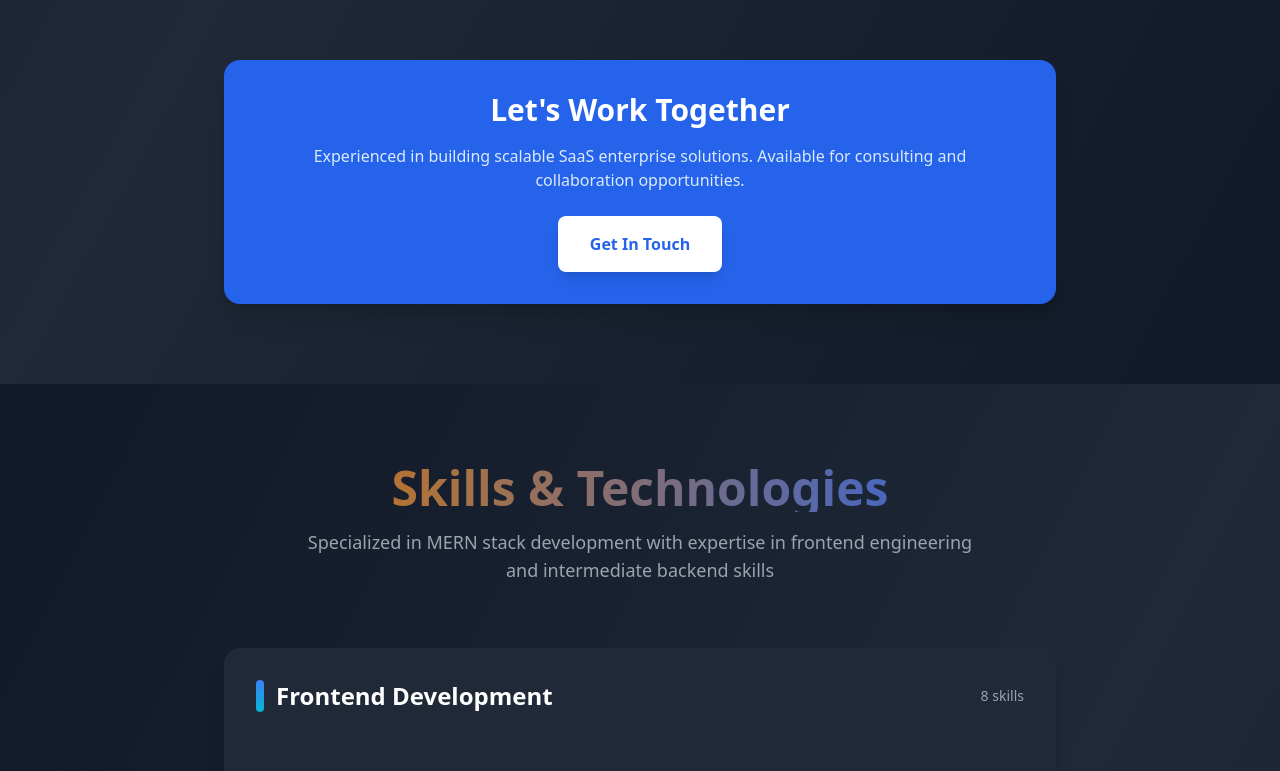
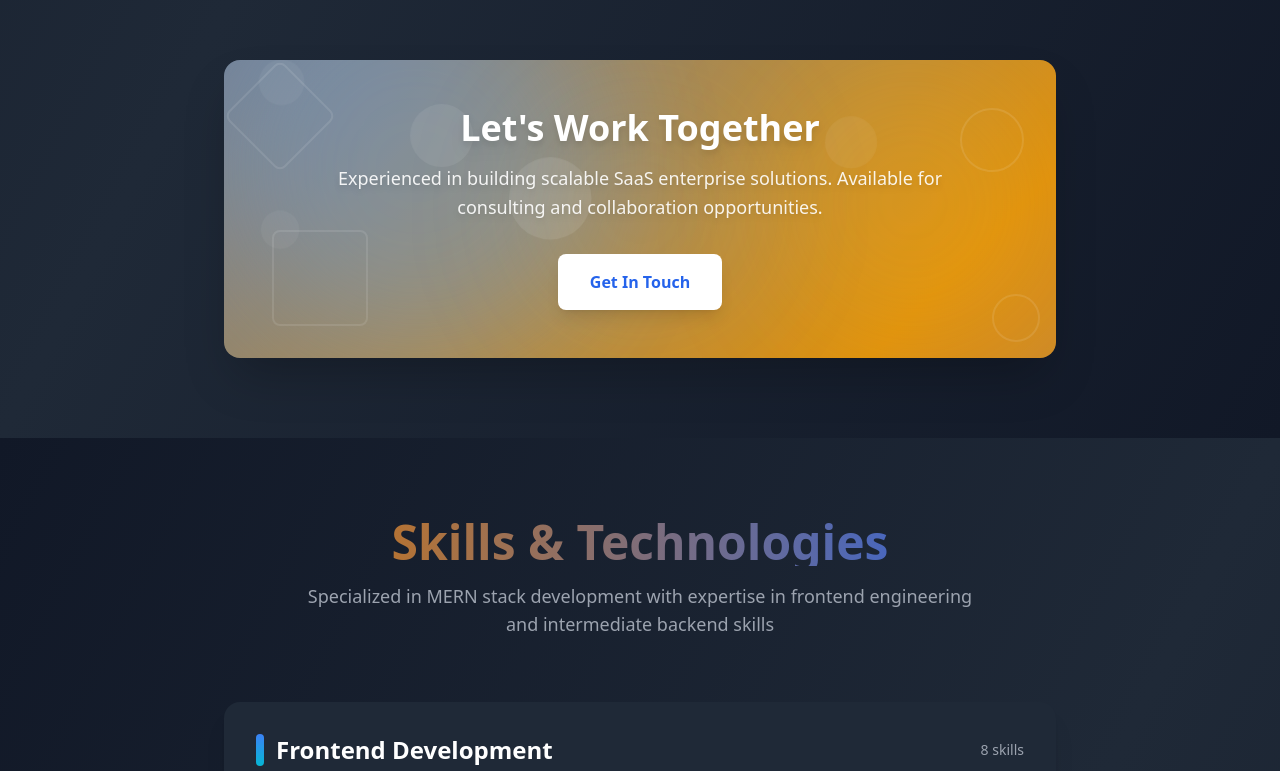
Before and after one commit to Bernardiho10/portfolio, a Next.js app: page / in a window 1280 px wide. Shown: the part 3100-3871 px from the top of the page. Built offline with nearby package versions, Linux system fonts and the light colour scheme.

Commit message:
Added animation and styles to the Lets work together section

```diff
--- a/src/app/globals.css
+++ b/src/app/globals.css
@@ -618,3 +618,77 @@ code[data-line-numbers-max-digits="3"] > [data-line]::before {
 
 /* Custom cursor for desktop only - REMOVED for better accessibility */
 /* The custom cursor was causing issues, so we'll keep default cursor */
+
+/* Animated gradient background */
+@keyframes gradient-xy {
+  0%, 100% {
+    background-position: 0% 50%;
+    opacity: 0.9;
+  }
+  50% {
+    background-position: 100% 50%;
+    opacity: 1;
+  }
+}
+
+.animate-gradient-xy {
+  background: linear-gradient(-45deg, #3b82f6, #6366f1, #f59e0b, #3b82f6);
+  background-size: 400% 400%;
+  animation: gradient-xy 8s ease infinite;
+}
+
+/* Floating bubbles animation with pop effect */
+@keyframes bubble-pop {
+  /* Appear and start floating */
+  0% {
+    transform: translate(0, 0) scale(0);
+    opacity: 0;
+  }
+  3% {
+    transform: translate(0, 0) scale(1);
+    opacity: 0.3;
+  }
+  /* Float around - varied paths */
+  15% {
+    transform: translate(20px, -30px) scale(1.05);
+    opacity: 0.4;
+  }
+  30% {
+    transform: translate(-15px, -50px) scale(0.95);
+    opacity: 0.35;
+  }
+  45% {
+    transform: translate(30px, -40px) scale(1.1);
+    opacity: 0.4;
+  }
+  60% {
+    transform: translate(-25px, -30px) scale(0.98);
+    opacity: 0.38;
+  }
+  70% {
+    transform: translate(10px, -25px) scale(1.02);
+    opacity: 0.36;
+  }
+  /* Pop effect - scale up and fade out */
+  78% {
+    transform: translate(10px, -25px) scale(1.3);
+    opacity: 0.25;
+  }
+  82% {
+    transform: translate(10px, -25px) scale(1.8);
+    opacity: 0.1;
+  }
+  85% {
+    transform: translate(10px, -25px) scale(2.2);
+    opacity: 0;
+  }
+  /* Hidden before reappearing */
+  85.1%, 100% {
+    transform: translate(0, 0) scale(0);
+    opacity: 0;
+  }
+}
+
+.animate-bubble-pop {
+  animation: bubble-pop 12s ease-in-out infinite;
+}
--- a/src/components/sections/Experience.tsx
+++ b/src/components/sections/Experience.tsx
@@ -245,23 +245,64 @@ export function Experience() {
         </div>
 
         {/* Call to Action */}
-        <div className="mt-16 text-center">
-          <div className="bg-gradient-to-r from-blue-600 to-royal-600 rounded-2xl p-8 shadow-xl">
-            <h3 className="text-2xl sm:text-3xl font-bold text-white mb-4">
+        <div className="mt-16 text-center relative">
+          <div className="relative rounded-2xl p-8 sm:p-12 shadow-2xl overflow-hidden">
+            {/* Animated Background Gradient */}
+            <div className="absolute inset-0 animate-gradient-xy"></div>
+
+            {/* Animated Blob Shapes */}
+            <div className="absolute top-0 right-0 w-72 h-72 bg-gold-400/30 rounded-full blur-3xl animate-pulse"></div>
+            <div className="absolute bottom-0 left-0 w-96 h-96 bg-royal-400/30 rounded-full blur-3xl animate-pulse" style={{ animationDelay: '1s' }}></div>
+            <div className="absolute top-1/2 left-1/2 transform -translate-x-1/2 -translate-y-1/2 w-64 h-64 bg-blue-400/20 rounded-full blur-3xl animate-pulse" style={{ animationDelay: '2s' }}></div>
+
+            {/* Floating Bubbles with Pop Effect */}
+            <div className="absolute top-1/4 left-1/4 w-16 h-16 bg-white/20 rounded-full animate-bubble-pop" style={{ animationDelay: '0s', animationDuration: '12s' }}></div>
+            <div className="absolute top-1/3 right-1/4 w-12 h-12 bg-white/15 rounded-full animate-bubble-pop" style={{ animationDelay: '1s', animationDuration: '14s' }}></div>
+            <div className="absolute bottom-1/4 left-1/3 w-20 h-20 bg-white/25 rounded-full animate-bubble-pop" style={{ animationDelay: '2s', animationDuration: '13s' }}></div>
+            <div className="absolute top-1/2 right-1/3 w-14 h-14 bg-white/18 rounded-full animate-bubble-pop" style={{ animationDelay: '0.5s', animationDuration: '15s' }}></div>
+            <div className="absolute bottom-1/3 right-1/5 w-18 h-18 bg-white/22 rounded-full animate-bubble-pop" style={{ animationDelay: '1.5s', animationDuration: '11s' }}></div>
+            <div className="absolute top-2/3 left-1/5 w-10 h-10 bg-white/15 rounded-full animate-bubble-pop" style={{ animationDelay: '2.5s', animationDuration: '13.5s' }}></div>
+            <div className="absolute top-1/5 right-1/2 w-22 h-22 bg-white/20 rounded-full animate-bubble-pop" style={{ animationDelay: '0.8s', animationDuration: '14.5s' }}></div>
+            <div className="absolute bottom-1/5 left-2/3 w-13 h-13 bg-white/18 rounded-full animate-bubble-pop" style={{ animationDelay: '1.8s', animationDuration: '12.2s' }}></div>
+            <div className="absolute top-3/4 left-1/2 w-11 h-11 bg-white/16 rounded-full animate-bubble-pop" style={{ animationDelay: '3s', animationDuration: '12.8s' }}></div>
+            <div className="absolute top-1/6 right-1/6 w-15 h-15 bg-white/19 rounded-full animate-bubble-pop" style={{ animationDelay: '0.3s', animationDuration: '13.3s' }}></div>
+            <div className="absolute bottom-1/6 left-1/6 w-17 h-17 bg-white/21 rounded-full animate-bubble-pop" style={{ animationDelay: '1.2s', animationDuration: '14.2s' }}></div>
+            <div className="absolute top-5/6 right-2/3 w-9 h-9 bg-white/14 rounded-full animate-bubble-pop" style={{ animationDelay: '2.2s', animationDuration: '11.5s' }}></div>
+            <div className="absolute top-2/5 left-3/4 w-19 h-19 bg-white/23 rounded-full animate-bubble-pop" style={{ animationDelay: '0.7s', animationDuration: '13.7s' }}></div>
+            <div className="absolute bottom-2/5 right-1/6 w-16 h-16 bg-white/17 rounded-full animate-bubble-pop" style={{ animationDelay: '1.7s', animationDuration: '12.7s' }}></div>
+            <div className="absolute top-4/5 left-1/6 w-12 h-12 bg-white/15 rounded-full animate-bubble-pop" style={{ animationDelay: '2.7s', animationDuration: '14.7s' }}></div>
+            <div className="absolute top-1/3 left-1/2 w-21 h-21 bg-white/24 rounded-full animate-bubble-pop" style={{ animationDelay: '0.4s', animationDuration: '11.8s' }}></div>
+            <div className="absolute bottom-3/4 right-1/4 w-14 h-14 bg-white/18 rounded-full animate-bubble-pop" style={{ animationDelay: '1.4s', animationDuration: '13.4s' }}></div>
+            <div className="absolute top-1/2 left-1/6 w-8 h-8 bg-white/13 rounded-full animate-bubble-pop" style={{ animationDelay: '2.4s', animationDuration: '12.4s' }}></div>
+            <div className="absolute bottom-1/2 right-1/2 w-23 h-23 bg-white/22 rounded-full animate-bubble-pop" style={{ animationDelay: '0.6s', animationDuration: '14.6s' }}></div>
+            <div className="absolute top-3/5 left-4/5 w-11 h-11 bg-white/16 rounded-full animate-bubble-pop" style={{ animationDelay: '1.6s', animationDuration: '11.6s' }}></div>
+
+            {/* Geometric Pattern Overlay */}
+            <div className="absolute inset-0 opacity-10">
+              <div className="absolute top-4 left-4 w-20 h-20 border-2 border-white rounded-lg rotate-45"></div>
+              <div className="absolute top-12 right-8 w-16 h-16 border-2 border-white rounded-full"></div>
+              <div className="absolute bottom-8 left-12 w-24 h-24 border-2 border-white rounded-lg"></div>
+              <div className="absolute bottom-4 right-4 w-12 h-12 border-2 border-white rounded-full"></div>
+            </div>
+
+            {/* Content */}
+            <div className="relative z-10">
+              <h3 className="text-2xl sm:text-3xl lg:text-4xl font-bold text-white mb-4 drop-shadow-lg">
                 Let&apos;s Work Together
               </h3>
-            <p className="text-blue-100 mb-6 max-w-2xl mx-auto">
+              <p className="text-white/90 mb-8 max-w-2xl mx-auto text-lg leading-relaxed drop-shadow-md">
                 Experienced in building scalable SaaS enterprise solutions. Available for consulting and collaboration opportunities.
               </p>
               <a
                 href="#contact"
-              className="inline-block px-8 py-4 bg-white text-blue-600 font-semibold rounded-lg shadow-lg hover:shadow-xl transform hover:-translate-y-1 transition-all duration-300"
+                className="inline-block px-8 py-4 bg-white text-royal-600 font-semibold rounded-lg shadow-lg hover:shadow-2xl transform hover:-translate-y-1 hover:scale-105 transition-all duration-300"
               >
                 Get In Touch
               </a>
             </div>
           </div>
         </div>
+      </div>
     </section>
   );
 }
--- a/src/data/projects.ts
+++ b/src/data/projects.ts
@@ -1,6 +1,17 @@
 import { Project } from '@/types/portfolio';
 
 export const projects: Project[] = [
+  {
+    id: 'drflow-practice-management',
+    title: 'Dr Flow Practice Management',
+    description: 'A comprehensive practice management application for medical practitioners. Streamline patient care, manage appointments, and optimize your medical practice workflow. Currently under development.',
+    longDescription: 'Dr Flow Practice Management is a comprehensive practice management application designed specifically for medical practitioners. The platform helps healthcare providers streamline patient care, manage appointments, handle medical records, and optimize their practice workflows. This application is currently under active development, with features being continuously added and refined to meet the needs of modern medical practices.',
+    technologies: ['Next.js', 'TypeScript', 'React', 'PostgreSQL', 'Tailwind CSS', 'Node.js'],
+    category: 'Practice Management',
+    image: '/practice.mang.bernardarikuoko.png',
+    liveUrl: 'https://practice.mang.bernardarikuoko.com.ng',
+    featured: true
+  },
   {
     id: 'mini-project',
     title: 'Mini Project',
@@ -12,17 +23,7 @@ export const projects: Project[] = [
     liveUrl: 'https://project1.bernardarikuoko.com.ng',
     featured: true
   },
-  {
-    id: 'drflow-practice-management',
-    title: 'Dr Flow Practice Management',
-    description: 'A comprehensive practice management application for medical practitioners. Streamline patient care, manage appointments, and optimize your medical practice workflow. Currently under development.',
-    longDescription: 'Dr Flow Practice Management is a comprehensive practice management application designed specifically for medical practitioners. The platform helps healthcare providers streamline patient care, manage appointments, handle medical records, and optimize their practice workflows. This application is currently under active development, with features being continuously added and refined to meet the needs of modern medical practices.',
-    technologies: ['Next.js', 'TypeScript', 'React', 'PostgreSQL', 'Tailwind CSS', 'Node.js'],
-    category: 'Practice Management',
-    image: '/practice.mang.bernardarikuoko.png',
-    liveUrl: 'https://practice.mang.bernardarikuoko.com.ng',
-    featured: true
-  },
+
   {
     id: 'unity-nodes-mnt-magic',
     title: 'Unity Nodes - MNT Magic',
```
Lines whose indentation alone changed are shown as unchanged.
